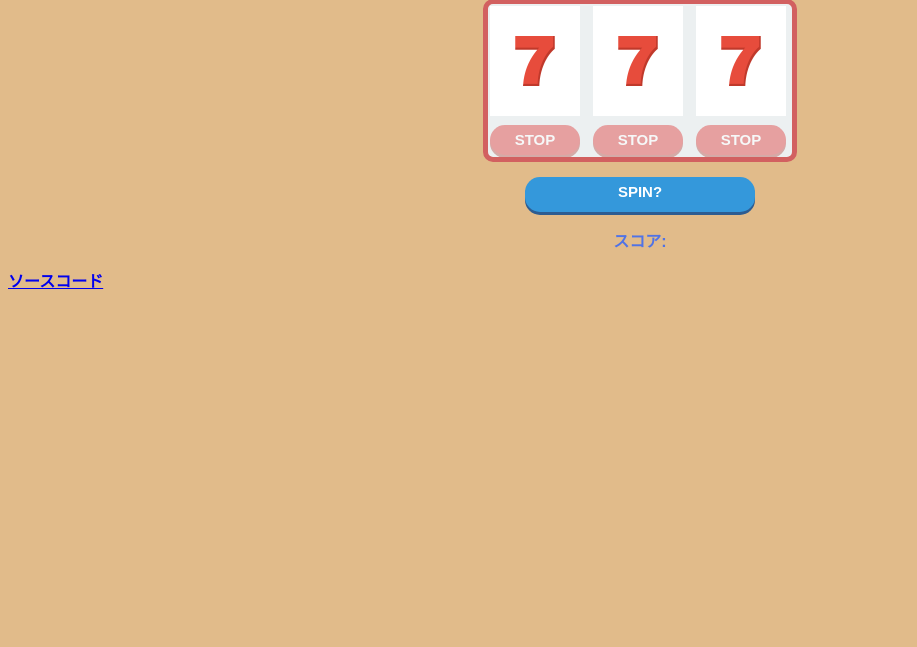
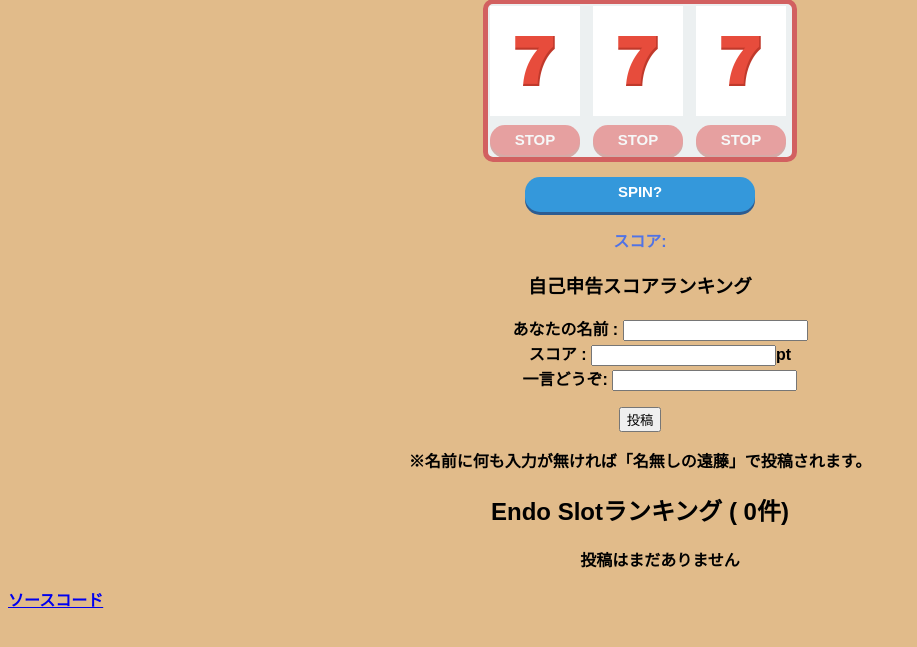
Before and after one commit to Fendo181/endoslot, a PHP site: page / in a window 1280 px wide. Shown: the part 69-716 px from the top of the page, without its empty margins (0-917 px from the left). Run offline with PHP 8.4, Linux system fonts and the light colour scheme.

Commit message:
自己申告スコアのスタイルに当てた

```diff
--- a/css/style.css
+++ b/css/style.css
@@ -19,6 +19,17 @@ body {
     font-family: Arial, Helvetica, sans-serif;
     color: #5073e6;
 }
+
+.comments {
+    text-align: center;
+    font-family: Arial, Helvetica, sans-serif;
+    border-radius: 10px;
+    margin: 15px auto;
+}
+
+ul {
+    list-style:none;
+  }
 
 .slot{
     width: 300px;
--- a/index.html
+++ b/html/index.html
@@ -36,5 +36,7 @@
     <script src="js/main.js"></script>
     <p><a href="https://github.com/Fendo181/endoslot">ソースコード</a></p>
 
+    <!-- comments -->
+
 </body>
 </html>
--- a/index.php
+++ b/index.php
@@ -1 +1,134 @@
-<?php echo file_get_contents('index.html'); ?>
+<?php
+# 書き込みファイル
+$dateFile = 'ranking_debug.dat';
+
+session_start();
+
+function setToken(){
+    $token = sha1(uniqid(mt_rand(),true));
+    $_SESSION['token'] = $token;
+}
+
+function checkToken(){
+    if(empty($_SESSION['token']) || ($_SESSION['token'] != $_POST['token'])){
+        echo "不正なPOSTが行われました!";
+        exit;
+    }
+
+}
+
+function h($s){
+    return htmlspecialchars($s,ENT_QUOTES,'UTF-8');
+}
+
+if($_SERVER['REQUEST_METHOD']=='POST' && isset($_POST['message']) && isset($_POST['user']) && isset($_POST['score']) ){
+    checkToken();
+
+    $message = trim($_POST['message']);
+    $user = trim($_POST['user']);
+    $score = trim($_POST['score']);
+
+
+    if($message !== ''){
+
+        $user = ($user === '') ?'名無しの遠藤' :$user;
+
+        $message =str_replace("\t", ' ',$message);
+        $user =str_replace("\t", ' ',$user);
+        $score =str_replace("\t", ' ',$score);
+        $postesAt=date('Y-m-d H:i:s');
+
+
+        $newDate = $message ."\t".$user."\t".$score."\t".$postesAt."\n";
+
+
+        $fp =fopen($dateFile,'a');
+        fwrite($fp,$newDate);
+        fclose($fp);
+        }
+    } else{
+    setToken();
+}
+
+$posts=file($dateFile,FILE_IGNORE_NEW_LINES);
+$posts = array_reverse($posts);
+
+?>
+
+    <!DOCTYPE html>
+    <html lang="ja">
+
+    <head>
+        <meta charset="UTF-8">
+        <meta name="viewport" content="width=device-width, initial-scale=1.0">
+        <meta http-equiv="X-UA-Compatible" content="ie=edge">
+        <title>Slot App</title>
+        <link rel="stylesheet" href="css/style.css">
+    </head>
+
+    <body>
+        <h2 class="title">Endo Slot</h1>
+            <h3 id="message"></h3>
+            <div class="slot">
+                <div class="panel">
+                    <img src="img/seven.png" width="90" height="110" alt="">
+                    <div class="stop inactive" data-index="0">STOP</div>
+                </div>
+                <div class="panel">
+                    <img src="img/seven.png" width="90" height="110" alt="">
+                    <div class="stop inactive" data-index="1">STOP</div>
+                </div>
+                <div class="panel">
+                    <img src="img/seven.png" width="90" height="110" alt="">
+                    <div class="stop inactive" data-index="2">STOP</div>
+                </div>
+            </div>
+            <div id="spin">SPIN?</div>
+            <audio id="audio" preload="auto">
+                <source src="audio/slot.mp3" type="audio/mp3">
+            </audio>
+            <div class="score_message">
+                <p>スコア:
+                    <span id="score"></span>
+                </p>
+            </div>
+            <script src="js/main.js"></script>
+            <!-- commets -->
+            <div class="comments">
+                <h3>自己申告スコアランキング</h3>
+                <form action="" method="post">
+                    <ul>
+                        <li>あなたの名前 :
+                            <input type="text" name="user">
+                        </li>
+                        <li>スコア :
+                            <input type="text" name="score">pt</li>
+                        <li>一言どうぞ:
+                            <input type="text" name="message">
+                        </li>
+                    </ul>
+                    <input type="submit" value="投稿">
+                    <input type="hidden" name="token" value="<?php echo h($_SESSION['token']); ?>">
+                    <p>※名前に何も入力が無ければ「名無しの遠藤」で投稿されます。</p>
+
+                </form>
+                <h2>Endo Slotランキング (
+                    <?php echo count($posts); ?>件)</h2>
+                <ul>
+                    <?php if (count($posts)) : ?>
+                    <?php foreach ($posts as $post) :?>
+                    <?php list($message,$user,$score,$postesAt)=explode("\t",$post); ?>
+                    <li>
+                        <?php echo h($user); ?>( <?php echo h($score); ?> pt):<?php echo h($message); ?>-<?php echo h($postesAt); ?>
+                    </li>
+                    <?php endforeach; ?>
+                    <?php else : ?>
+                    <li>投稿はまだありません</li>
+                    <?php endif; ?>
+                </ul>
+            </div>
+            <p>
+                <a href="https://github.com/Fendo181/endoslot">ソースコード</a>
+            </p>
+    </body>
+    </html>
```
Also changed, not shown: 1 other file.
